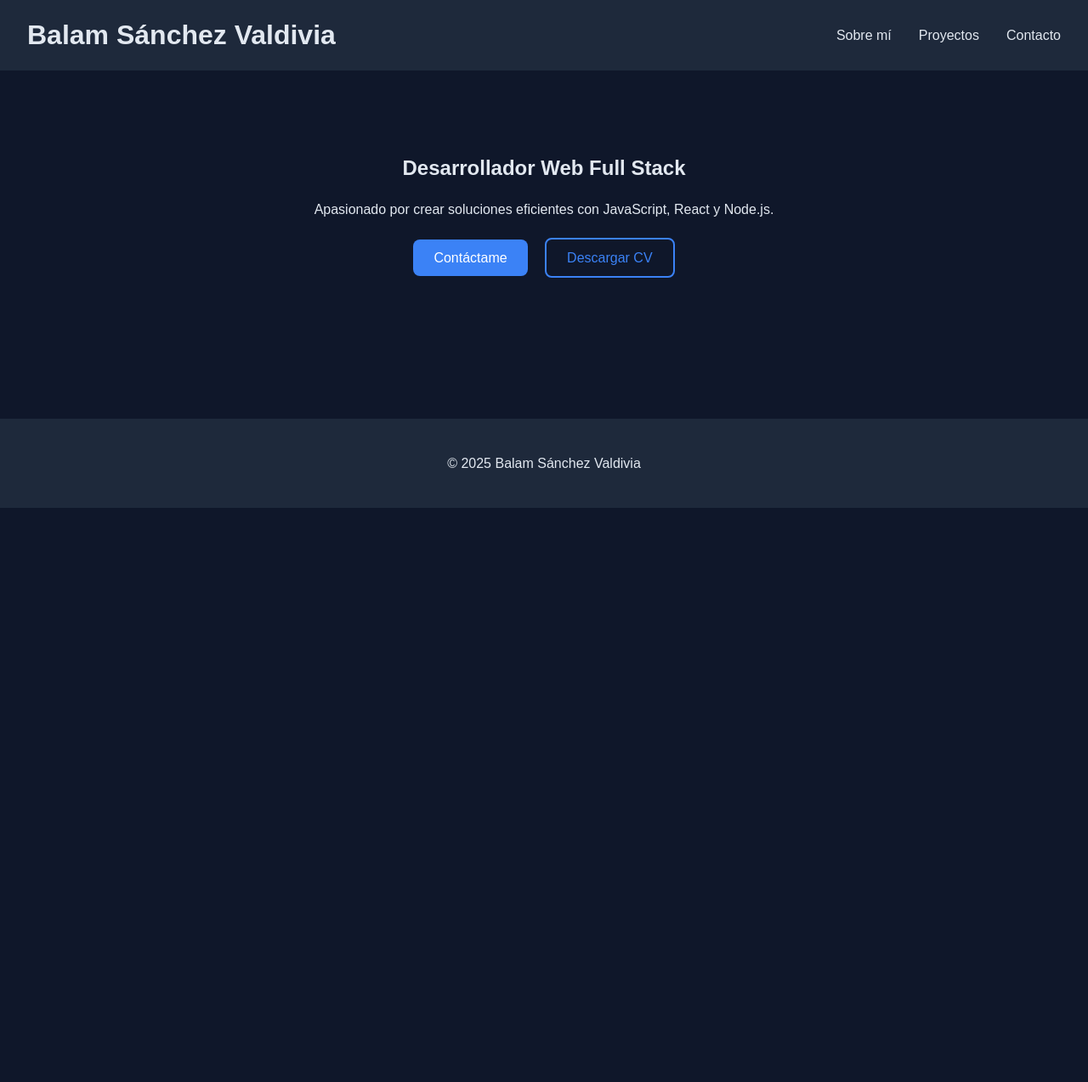
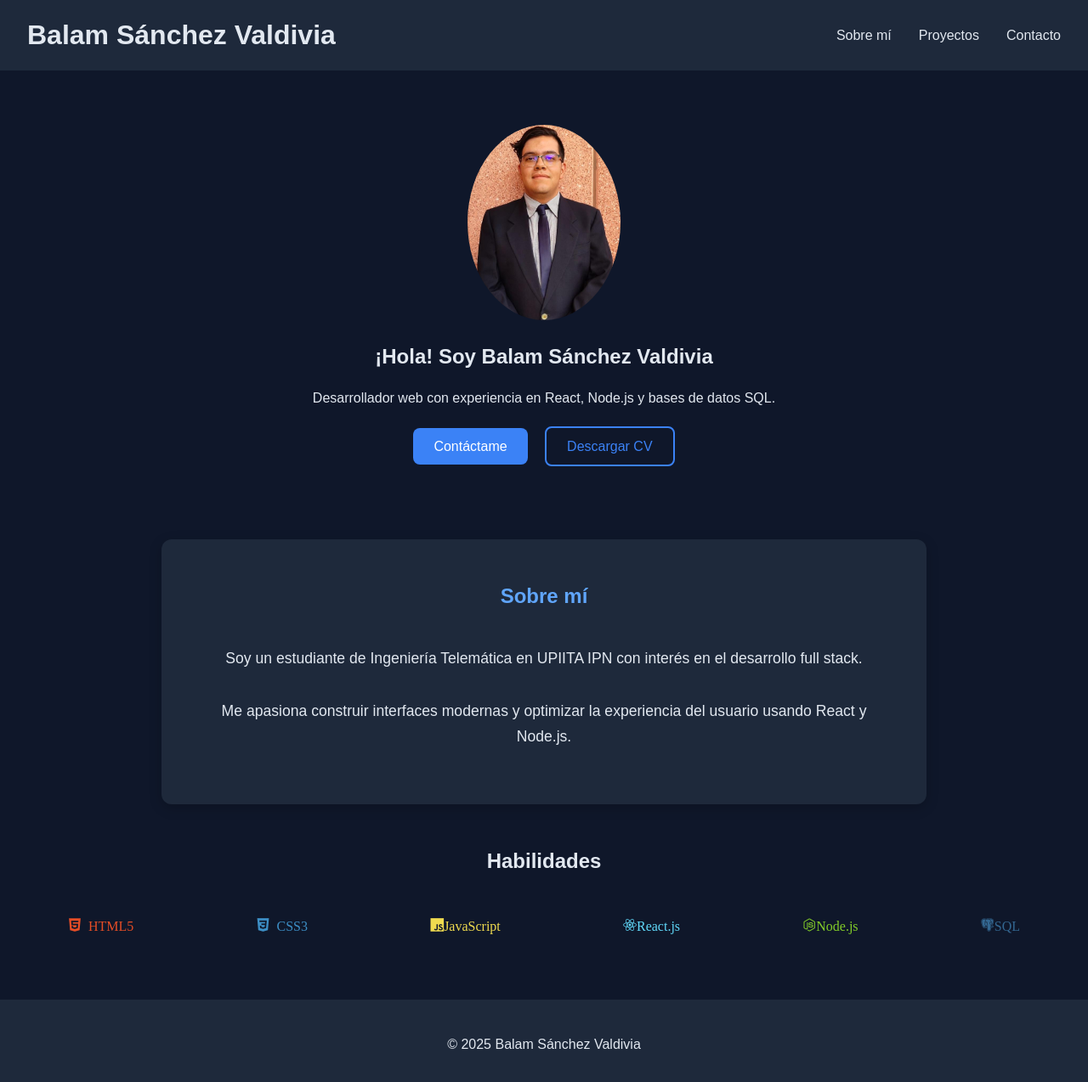
Before and after one commit to BalaSanVal/balam-portfolio, a plain HTML site: page index.html in a window 1280 px wide. Shown: the whole page at 85% size. Before the commit the page ends 800 px from the top, so only its background shows below. Drawn offline with nearby package versions, Linux system fonts and the light colour scheme.

Commit message:
Se complemento parte hero, se añadio la seccion sobre mi y la seccion de habilidades

```diff
--- a/css/styless.css
+++ b/css/styless.css
@@ -19,6 +19,24 @@ header {
     align-items: center;
 }
 
+header h1 a {
+    color: inherit;
+    text-decoration: none;
+}
+
+header h1 a:hover {
+    opacity: 0.8;
+    transition: opacity 0.2s ease-in-out;
+}
+
+.perfil {
+    width: 180px;
+    height: 230px;
+    border-radius: 50%;
+    object-fit: cover;
+    display: block;
+    margin: 0 auto 1.5rem;
+}
 
 nav ul {
     list-style: none;
@@ -38,7 +56,7 @@ p {
 
 #hero {
     text-align: center;
-    padding: 6rem 2rem;
+    padding: 4rem 2rem;
 }
 
 .buttons {
@@ -62,6 +80,51 @@ p {
     text-decoration: none;
 }
 
+#sobre-mi {
+  background-color: #1e293b;
+  padding: 3rem 2rem;
+  border-radius: 12px;
+  margin: 1rem auto;
+  max-width: 900px;
+  box-shadow: 0 4px 15px rgba(0, 0, 0, 0.2);
+}
+
+#sobre-mi h2 {
+  text-align: center;
+  margin-bottom: 1.5rem;
+  color: #60a5fa;
+}
+
+#sobre-mi p {
+  font-size: 1.1rem;
+  line-height: 1.7;
+  text-align: center;
+  color: #e2e8f0;
+}
+
+#habilidades {
+    padding: 0rem 4rem;
+}
+
+#habilidades h2{
+    padding: 2rem 1rem;
+    display: flex;
+    justify-content: center;
+    align-items: center;
+}
+
+#habilidades .skills {
+    display: flex;
+    justify-content: space-between;
+    align-items: center;
+
+}
+
+#habilidades i {
+    padding: 1rem;
+}
+
+
 footer {
     text-align: center;
     padding: 1.5rem;
--- a/index.html
+++ b/index.html
@@ -7,10 +7,11 @@
     <title>Portfolio | Balam Sánchez Valdivia</title>
     <link rel="stylesheet" href="css/styless.css">
     <link rel="icon" type="image/png" href="assets/portafolio.png">
+    <link rel="stylesheet" type='text/css' href="https://cdn.jsdelivr.net/gh/devicons/devicon@latest/devicon.min.css" />
 </head>
 <body>
     <header>
-        <h1>Balam Sánchez Valdivia</h1>
+        <h1><a href="index.html">Balam Sánchez Valdivia</a></h1>
         <nav>
             <ul>
                 <li><a href="#sobre-mi">Sobre mí</a></li>
@@ -21,11 +22,30 @@
     </header>
 
     <section id="hero">
-        <h2>Desarrollador Web Full Stack</h2>
-        <p>Apasionado por crear soluciones eficientes con JavaScript, React y Node.js.</p>
+        <img src="assets/FotoPerfil.JPG" alt="Foto de Balam" class="perfil">
+        <h2>¡Hola! Soy <span class="resaltado">Balam Sánchez Valdivia</span></h2>
+        <p>Desarrollador web con experiencia en React, Node.js y bases de datos SQL.</p>
         <div class="buttons">
             <a href="#contacto" class="btn">Contáctame</a>
             <a href="assets/CV_SanchezValdiviaBalam.pdf" class="btn-outline">Descargar CV</a>
+        </div>
+    </section>
+
+    <section id="sobre-mi">
+        <h2>Sobre mí</h2>
+        <p>Soy un estudiante de Ingeniería Telemática en UPIITA IPN con interés en el desarrollo full stack.</p>
+        <p>Me apasiona construir interfaces modernas y optimizar la experiencia del usuario usando React y Node.js.</p>
+    </section>
+
+    <section id="habilidades">
+        <h2>Habilidades</h2>
+        <div class="skills">
+            <i class="devicon-html5-plain colored"> HTML5</i>
+            <i class="devicon-css3-plain colored"> CSS3</i>
+            <i class="devicon-javascript-plain colored">JavaScript</i>
+            <i class="devicon-react-original colored">React.js</i>
+            <i class="devicon-nodejs-plain colored">Node.js</i>
+            <i class="devicon-postgresql-plain colored">SQL</i>
         </div>
     </section>
 
```
Also changed, not shown: assets/FotoPerfil.JPG (added).
